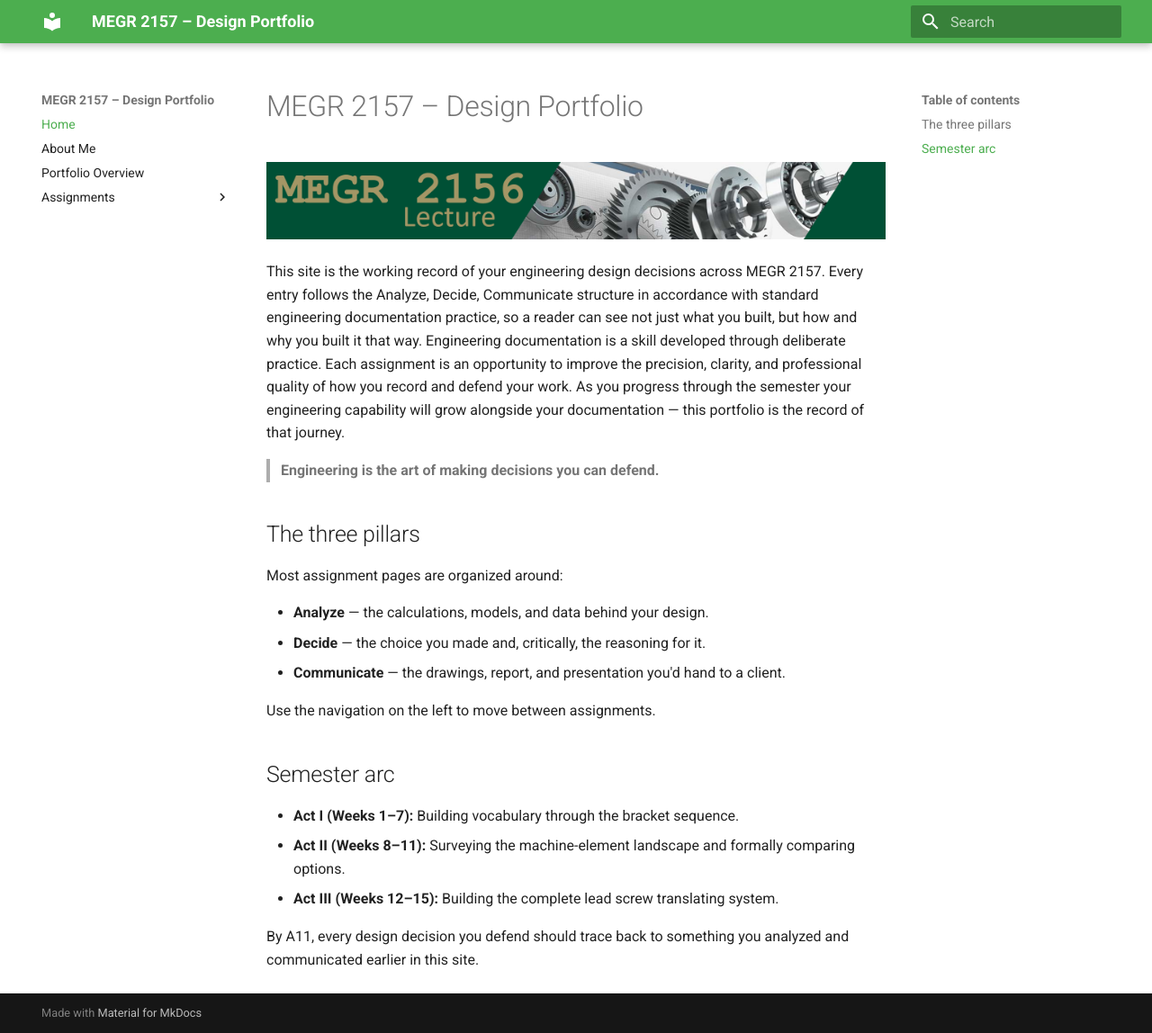
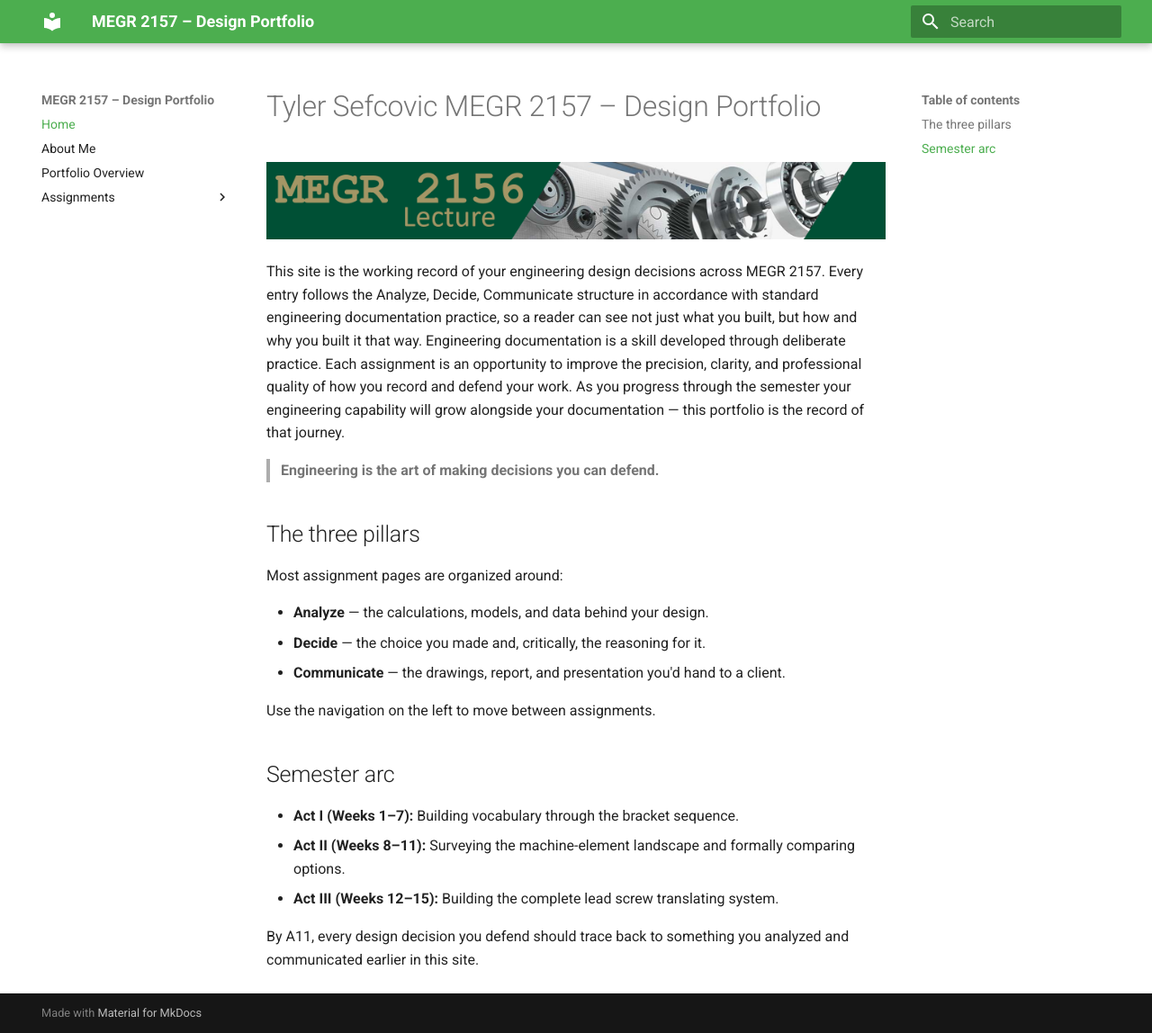
Before and after one commit to tsefcovic/design-projects-portfolio, an MkDocs documentation site: the page built from docs/index.md, in a window 1280 px wide and 1148 px high. Shown: the whole window at 90% size. Built offline with MkDocs 1.6.1 and Material for MkDocs 9.7.7, drawn with Linux system fonts in a browser that asks for light colours.

Commit message:
Update title in design portfolio documentation

```diff
--- a/docs/index.md
+++ b/docs/index.md
@@ -1,4 +1,4 @@
-# MEGR 2157 – Design Portfolio
+# Tyler Sefcovic MEGR 2157 – Design Portfolio
 
 ![MEGR 2156-7 Title](MEGR2156title.png)
 
```
